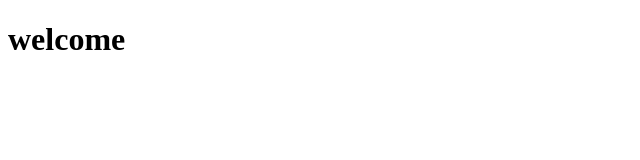
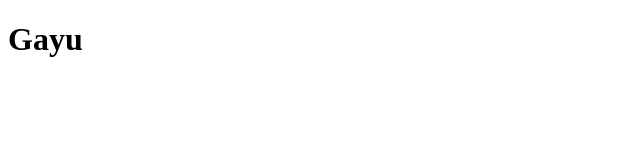
Before and after one commit to gayukdl2003-lab/TFC-NATION, a plain HTML site: page index.html in a window 1280 px wide. Shown: the whole page, without its empty margins (0-640 px from the left). Drawn offline with Linux system fonts and the light colour scheme.

Commit message:
changed index.html

```diff
--- a/index.html
+++ b/index.html
@@ -6,6 +6,6 @@
     <title>Document</title>
 </head>
 <body>
-    <h1>welcome</h1>
+    <h1>Gayu</h1>
 </body>
 </html>
```
